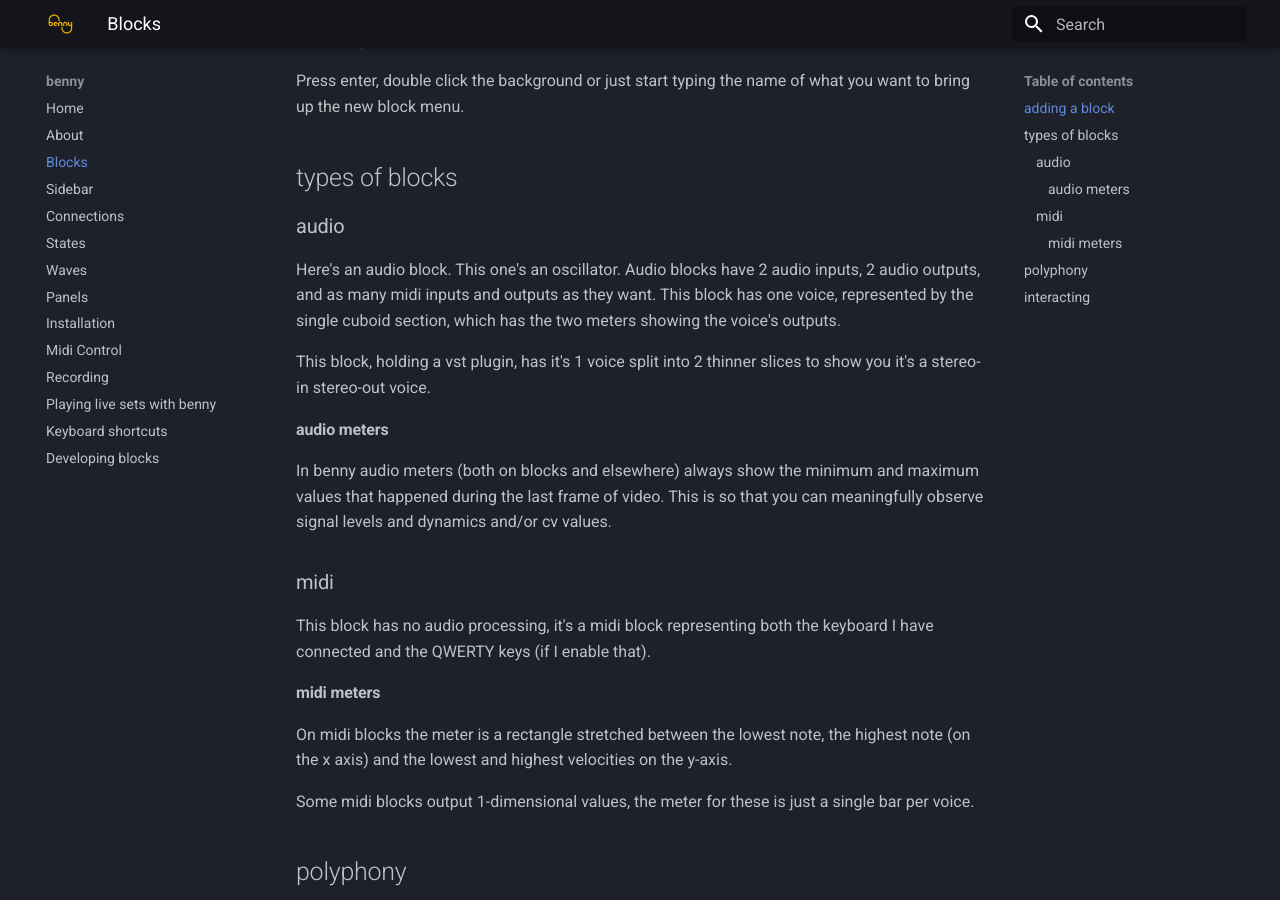
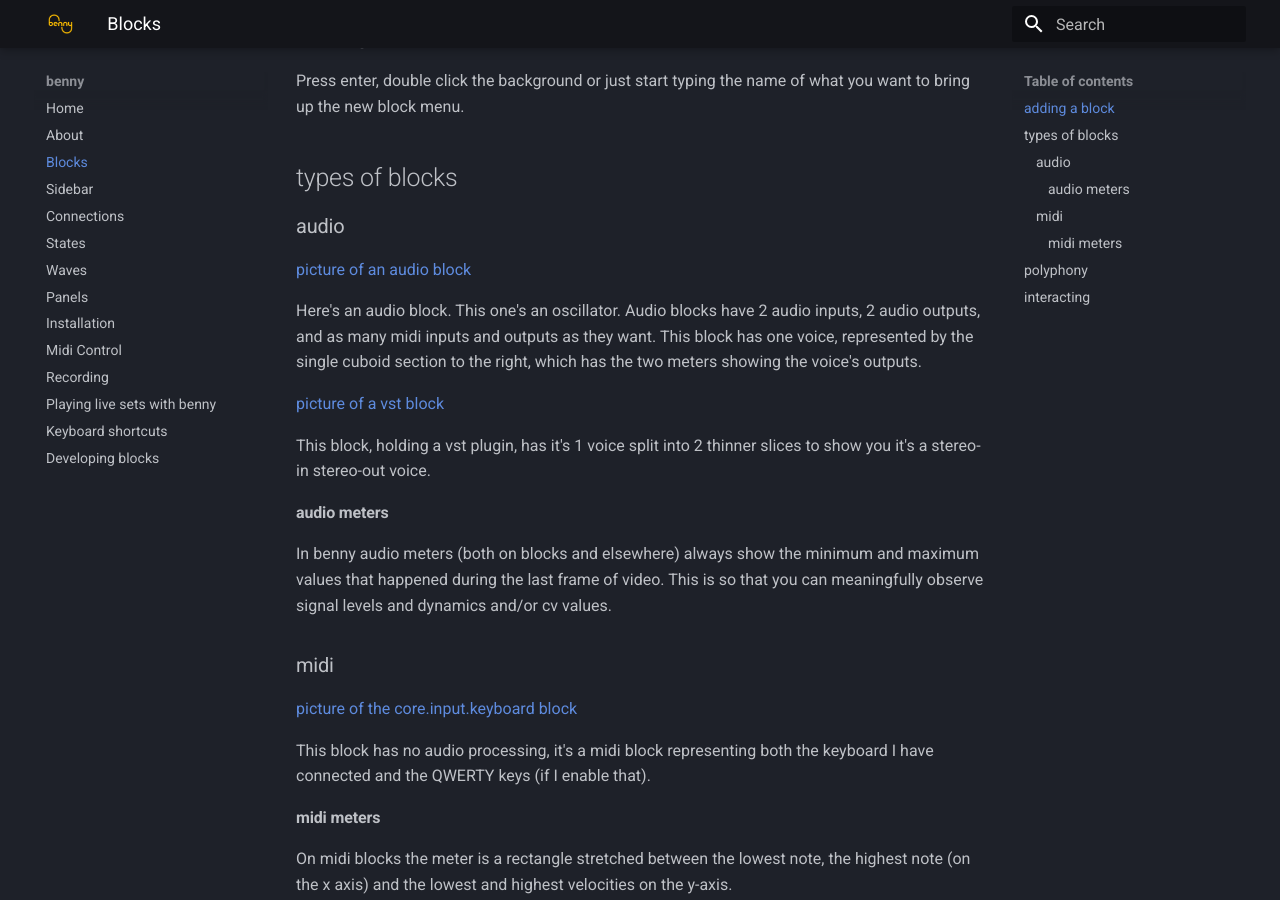
Before and after one commit to playbenny/benny_manual, an MkDocs documentation site: the page built from docs/blocks.md, in a window 1280 px wide and 900 px high, scrolled down 279 px. Built offline with MkDocs 1.6.1 and Material for MkDocs 9.7.7, drawn with Linux system fonts in a browser that asks for light colours.

Commit message:
added first screenshots to docs

```diff
--- a/docs/blocks.md
+++ b/docs/blocks.md
@@ -8,7 +8,11 @@
 
 ### audio
 
-Here's an audio block. This one's an oscillator. Audio blocks have 2 audio inputs, 2 audio outputs, and as many midi inputs and outputs as they want. This block has one voice, represented by the single cuboid section, which has the two meters showing the voice's outputs.
+[picture of an audio block](/assets/screenshots/block_audio_1.gif)
+
+Here's an audio block. This one's an oscillator. Audio blocks have 2 audio inputs, 2 audio outputs, and as many midi inputs and outputs as they want. This block has one voice, represented by the single cuboid section to the right, which has the two meters showing the voice's outputs.
+
+[picture of a vst block](/assets/screenshots/block_vst_1.png)
 
 This block, holding a vst plugin, has it's 1 voice split into 2 thinner slices to show you it's a stereo-in stereo-out voice.
 
@@ -17,6 +21,8 @@
 In benny audio meters (both on blocks and elsewhere) always show the minimum and maximum values that happened during the last frame of video. This is so that you can meaningfully observe signal levels and dynamics and/or cv values.
 
 ### midi
+
+[picture of the core.input.keyboard block](/assets/screenshots/block_keyboard.png)
 
 This block has no audio processing, it's a midi block representing both the keyboard I have connected and the QWERTY keys (if I enable that).
 
```
Also changed, not shown: docs/assets/screenshots/block_audio_1.gif (added), docs/assets/screenshots/block_clock.png (added), docs/assets/screenshots/block_keyboard.png (added), docs/assets/screenshots/block_vst_1.png (added).
